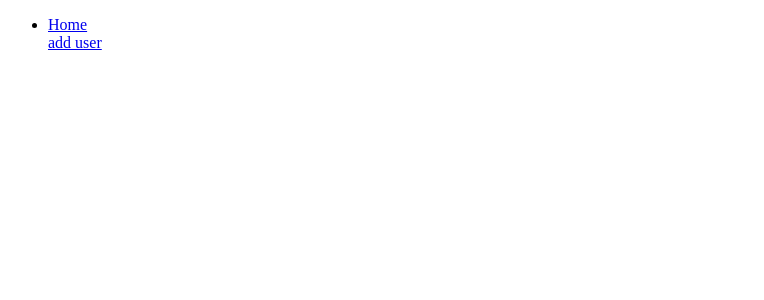
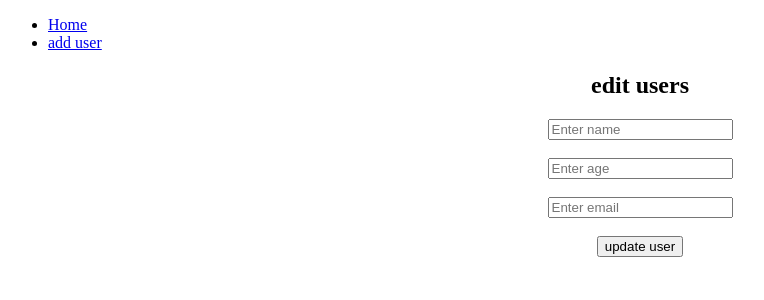
Before and after one commit to pardipYadav/react, a React (Vite) app: page /edit/1 in a window 1280 px wide. Before the commit this address had no page. Shown: the top 300 px of the page, without its empty margins (0-764 px from the left). Built offline with nearby package versions, Linux system fonts and the light colour scheme; no server answers.

Commit message:
mini project

```diff
--- a/src/App.jsx
+++ b/src/App.jsx
@@ -1,6 +1,7 @@
 import { Route, Routes, NavLink } from "react-router";
 import UserListing from "./Components/UserData/UserListing";
 import UserAdd from "./Components/UserData/UserAdd";
+import EditUsers from "./Components/UserData/EditUsers";
 
 const App = () => {
   return (
@@ -10,12 +11,15 @@ const App = () => {
           <li>
             <NavLink to="/">Home</NavLink>
           </li>
-          <NavLink to="add">add user</NavLink>
+          <li>
+            <NavLink to="/add">add user</NavLink>
+          </li>
         </ul>
       </div>
       <Routes>
         <Route path="/" element={<UserListing />} />
         <Route path="/add" element={<UserAdd />} />
+        <Route path="/edit/:id" element={<EditUsers />} />
       </Routes>
     </>
   );
--- /dev/null
+++ b/src/Components/UserData/EditUsers.jsx
@@ -0,0 +1,77 @@
+import { useEffect, useState } from "react";
+import { useNavigate, useParams } from "react-router";
+
+const EditUsers = () => {
+  const [name, setname] = useState("");
+  const [age, setage] = useState("");
+  const [email, setemail] = useState("");
+  const { id } = useParams();
+  const url = "http://localhost:3000/users/" + id;
+  const navigate = useNavigate();
+  useEffect(() => {
+    getUserData();
+  }, []);
+  const getUserData = async () => {
+    let response = await fetch(url);
+    response = await response.json();
+    setname(response.name);
+    setage(response.age);
+    setemail(response.email);
+  };
+  const updataUser = async () => {
+    let response = await fetch(url, {
+      method: "put",
+      body: JSON.stringify({ name, age, email }),
+    });
+    response = await response.json();
+    if (response) {
+      alert("edit user successfull its redirect after 3 second");
+      setTimeout(() => {
+        navigate("/");
+      }, 3000);
+    } else {
+      alert("somthing went error");
+    }
+  };
+
+  return (
+    <>
+      <div style={{ textAlign: "center" }}>
+        <h2>edit users</h2>
+        <input
+          type="text"
+          name=""
+          value={name}
+          onChange={(e) => setname(e.target.value)}
+          id=""
+          placeholder="Enter name"
+        />
+        <br />
+        <br />
+        <input
+          type="text"
+          name=""
+          defaultValue={age}
+          onChange={(e) => setname(e.target.age)}
+          id=""
+          placeholder="Enter age"
+        />
+        <br />
+        <br />
+        <input
+          type="text"
+          name=""
+          id=""
+          defaultValue={email}
+          onChange={(e) => setname(e.target.email)}
+          placeholder="Enter email"
+        />
+        <br />
+        <br />
+        <button onClick={updataUser}>update user</button>
+      </div>
+    </>
+  );
+};
+
+export default EditUsers;
--- a/src/Components/UserData/UserAdd.jsx
+++ b/src/Components/UserData/UserAdd.jsx
@@ -42,7 +42,6 @@ const UserAdd = () => {
       <br />
       <br />
       <button onClick={addusers}>Sumit</button>
-      <button>Delete</button>
     </>
   );
 };
--- a/src/Components/UserData/UserListing.jsx
+++ b/src/Components/UserData/UserListing.jsx
@@ -1,7 +1,9 @@
 import React, { useEffect, useState } from "react";
+import { useNavigate } from "react-router";
 const UserListing = () => {
   const [userData, setUserdata] = useState([]);
   const [loading, setLoading] = useState(false);
+  const navigate = useNavigate();
   useEffect(() => {
     setLoading(true);
     fetchUserData();
@@ -26,6 +28,10 @@ const UserListing = () => {
     }
   };
 
+  const editUserData = (id) => {
+    navigate("/edit/" + id);
+  };
+
   return (
     <>
       <h1>Fetch api data</h1>
@@ -36,6 +42,7 @@ const UserListing = () => {
             <h4>user age: {item.age}</h4>
             <h4>user email: {item.email}</h4>
             <button onClick={() => deleteUserData(item.id)}>Delete</button>
+            <button onClick={() => editUserData(item.id)}>edit</button>
             <hr />
           </div>
         ))
```
